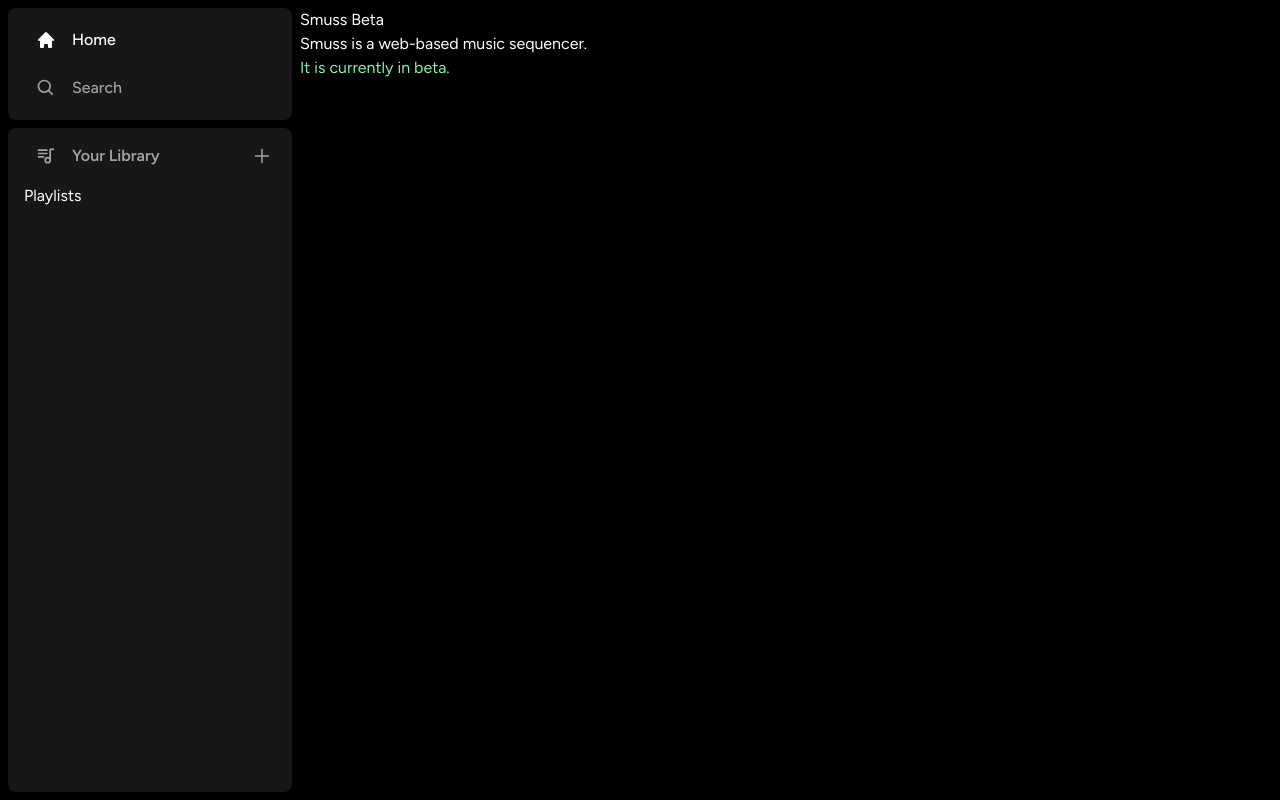
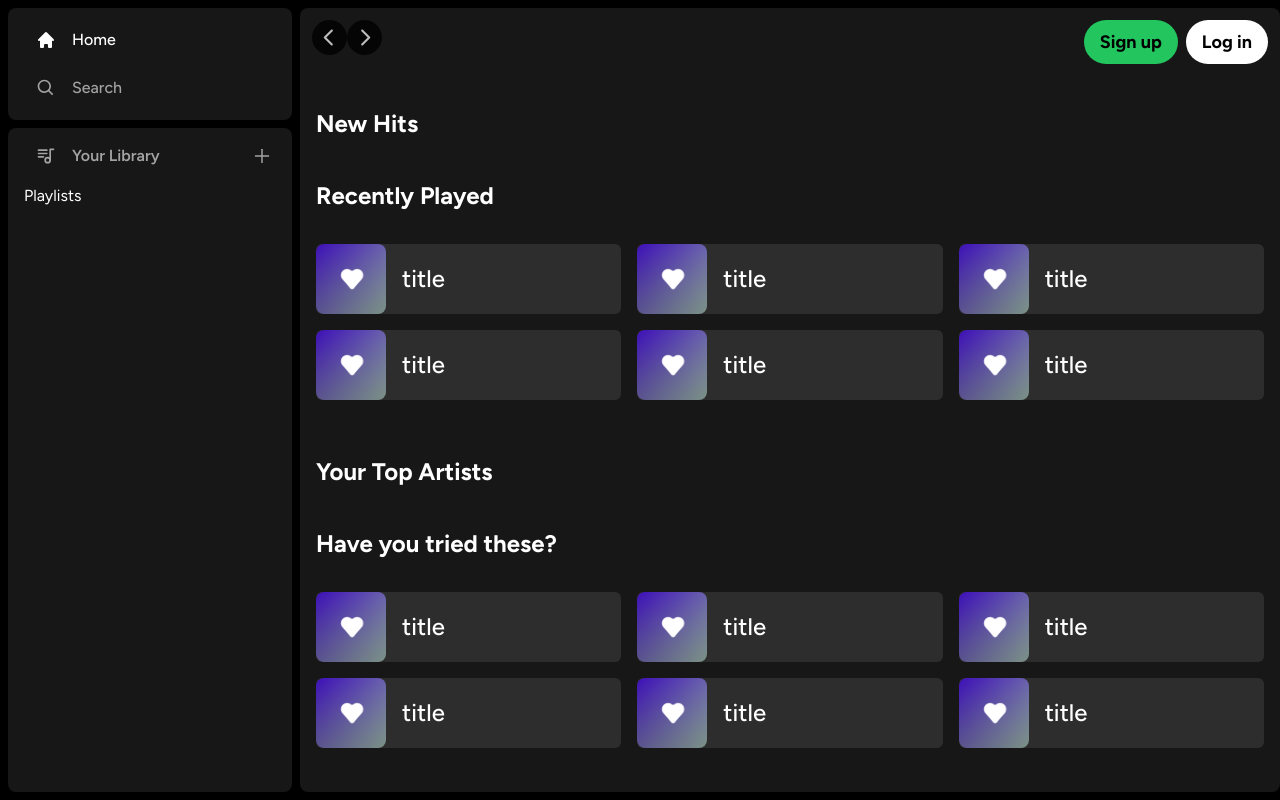
Before and after one commit to Tamashi-Dake/smuss-beta, a Next.js app: page / in a window 1280 px wide. Built offline with nearby package versions, Linux system fonts and the light colour scheme.

Commit message:
Add sample sections

```diff
--- a/app/(site)/page.tsx
+++ b/app/(site)/page.tsx
@@ -1,11 +1,37 @@
+import Header from "@/components/Header";
+import SongsWrapper from "@/components/home/SongsWrapper";
+import SectionList from "@/components/home/SectionList";
 import Image from "next/image";
 
 export default function Home() {
   return (
     <>
-      <h1>Smuss Beta</h1>
-      <p>Smuss is a web-based music sequencer.</p>
-      <p className="text-green-300">It is currently in beta.</p>
+      <div className="bg-neutral-900 rounded-lg h-full w-full overflow-hidden overflow-y-auto">
+        <Header>Header</Header>
+        <div className="mt-8 flex flex-col m-auto gap-y-10 max-w-wide-screen">
+          <SectionList>
+            <h1 className="text-2xl font-bold px-4">New Hits</h1>
+            {/* animation section */}
+          </SectionList>
+          <SectionList>
+            <h1 className="text-2xl font-bold px-4">Recently Played</h1>
+            <SongsWrapper />
+          </SectionList>
+          <SectionList>
+            <h1 className="text-2xl font-bold px-4">Your Top Artists</h1>
+            {/* <ItemList></ItemList> */}
+          </SectionList>
+          <SectionList>
+            <h1 className="text-2xl font-bold px-4">Have you tried these?</h1>
+            {/* will change to wrapper cpn later */}
+            <SongsWrapper />
+          </SectionList>
+          <SectionList>
+            <h1 className="text-2xl font-bold px-4">Discovery</h1>
+            {/* <ItemList></ItemList> */}
+          </SectionList>
+        </div>
+      </div>
     </>
   );
 }
--- a/app/globals.css
+++ b/app/globals.css
@@ -1,6 +1,12 @@
 @tailwind base;
 @tailwind components;
 @tailwind utilities;
+:root {
+  --content-max-width: 1955px;
+
+  --scrollbar-vertical-size: 16px;
+  --scrollbar-horizontal-size: 16px;
+}
 html,
 body,
 :root {
--- /dev/null
+++ b/components/Header.tsx
@@ -0,0 +1,66 @@
+"use client";
+import { useRouter } from "next/navigation";
+import React from "react";
+import { BiSearch } from "react-icons/bi";
+import { HiHome } from "react-icons/hi";
+import { RxCaretLeft, RxCaretRight } from "react-icons/rx";
+import { twMerge } from "tailwind-merge";
+import HeaderButton from "./library/HeaderButton";
+
+interface HeaderProps {
+  children: React.ReactNode;
+  className?: string;
+}
+
+const Header: React.FC<HeaderProps> = ({ children, className, ...props }) => {
+  const router = useRouter();
+
+  return (
+    <div
+      className={twMerge(`
+      sticky
+      top-0
+        h-fit
+        flex
+        justify-between
+        bg-transparent
+        p-3`)}
+      {...props}
+    >
+      {/* medium screen nav */}
+      <div className="navLeft hidden md:flex">
+        <RxCaretLeft
+          className="rounded-full bg-black flex items-center justify-center opacity-75 hover:opacity-100 transition-all text-neutral-100 cursor-pointer"
+          size={35}
+          onClick={() => router.back()}
+        />
+        <RxCaretRight
+          className="rounded-full bg-black flex items-center justify-center opacity-75 hover:opacity-100 transition-all text-neutral-100 cursor-pointer"
+          size={35}
+          onClick={() => router.forward()}
+        />
+      </div>
+      {/* small screen nav */}
+      <div className="flex md:hidden gap-x-2 items-center">
+        <HiHome
+          className="rounded-full p-2  flex items-center justify-center opacity-75 hover:opacity-100 transition-all bg-white text-neutral-900 cursor-pointer"
+          size={35}
+          onClick={() => router.push("/")}
+        />
+        <BiSearch
+          className="rounded-full p-2  flex items-center justify-center opacity-75 hover:opacity-100 transition-all bg-white text-neutral-900 cursor-pointer"
+          size={35}
+          onClick={() => router.push("/search")}
+        />
+      </div>
+
+      {/* Authentication */}
+      <div className="flex flex-row items-center justify-between gap-x-2 ">
+        <HeaderButton>Sign up</HeaderButton>
+        <HeaderButton className="bg-white text-black  ">Log in</HeaderButton>
+      </div>
+    </div>
+  );
+};
+
+export default Header;
--- /dev/null
+++ b/components/NotFound.tsx
@@ -0,0 +1,26 @@
+import Image from "next/image";
+
+const NotFound = () => {
+  return (
+    <>
+      <div className="flex flex-col items-center justify-center h-full">
+        <div className="flex flex-col items-center justify-center">
+          <Image
+            src="/assets/images/404.png"
+            alt="404"
+            width={400}
+            height={400}
+          />
+          <h1 className="text-2xl font-bold text-neutral-100">
+            Oops! Page not found
+          </h1>
+          <p className="text-neutral-200">
+            We can&apos;t seem to find the page you&apos;re looking for.
+          </p>
+        </div>
+      </div>
+    </>
+  );
+};
+
+export default NotFound;
--- /dev/null
+++ b/components/home/SectionList.tsx
@@ -0,0 +1,15 @@
+import { twMerge } from "tailwind-merge";
+
+interface SectionListProps {
+  children: React.ReactNode;
+  className?: string;
+}
+const SectionList: React.FC<SectionListProps> = ({ children, className }) => {
+  return (
+    <section className={twMerge(`flex flex-col gap-4`, className)}>
+      {children}
+    </section>
+  );
+};
+
+export default SectionList;
--- /dev/null
+++ b/components/home/SongsWrapper.tsx
@@ -0,0 +1,19 @@
+import Song from "../shared/Song";
+
+const SongsWrapper = () => {
+  return (
+    <div
+      className="
+    grid grid-cols-1 sm:grid-cols-2 md:grid-cols-3 lg:grid-cols-3 gap-4 m-4 rounded-md"
+    >
+      <Song image="/liked.png" title="title" href="/" />
+      <Song image="/liked.png" title="title" href="/" />
+      <Song image="/liked.png" title="title" href="/" />
+      <Song image="/liked.png" title="title" href="/" />
+      <Song image="/liked.png" title="title" href="/" />
+      <Song image="/liked.png" title="title" href="/" />
+    </div>
+  );
+};
+
+export default SongsWrapper;
--- /dev/null
+++ b/components/library/HeaderButton.tsx
@@ -0,0 +1,42 @@
+import { forwardRef } from "react";
+import { twMerge } from "tailwind-merge";
+
+interface HeaderButtonProps
+  extends React.ButtonHTMLAttributes<HTMLButtonElement> {}
+const HeaderButton = forwardRef<HTMLButtonElement, HeaderButtonProps>(
+  ({ className, children, type = "button", ...props }, ref) => {
+    return (
+      <button
+        ref={ref}
+        className={twMerge(
+          `
+          rounded-full
+          bg-green-500
+          py-2
+          px-4
+          flex
+          items-center
+          justify-center
+          hover:opacity-75
+          opacity-100
+          transition-all
+          text-black
+          cursor-pointer
+          font-bold
+          text-lg
+
+        `,
+          className
+        )}
+        type={type}
+        {...props}
+      >
+        {children}
+      </button>
+    );
+  }
+);
+
+HeaderButton.displayName = "HeaderButton";
+
+export default HeaderButton;
--- /dev/null
+++ b/components/shared/Song.tsx
@@ -0,0 +1,38 @@
+"use client";
+import Image from "next/image";
+import { useRouter } from "next/navigation";
+import { FaPlay } from "react-icons/fa";
+interface SongProps {
+  image: string;
+  title: string;
+  href: string;
+}
+const Song: React.FC<SongProps> = ({ image, title, href }) => {
+  const router = useRouter();
+  const handleClick = () => {
+    router.push(href);
+  };
+  return (
+    <div
+      onClick={handleClick}
+      className="relative group flex  items-center overflow-hidden gap-x-4 bg-neutral-100/10 transition-all pr-4 rounded-md cursor-pointer"
+    >
+      <div className="relative min-h-[64px] min-w-[64px]">
+        <Image
+          className=" rounded-lg "
+          src={image}
+          alt={title}
+          width={70}
+          height={70}
+        />
+      </div>
+
+      <h1 className="text-white text-2xl truncate font-medium">{title}</h1>
+      <div className="absolute transition-all opacity-0 rounded-full flex items-center justify-center bg-green-500 p-4 drop-shadow-md group-hover:opacity-100 hover:scale-110 right-5 ">
+        <FaPlay className="text-black" />
+      </div>
+    </div>
+  );
+};
+
+export default Song;
--- a/tailwind.config.ts
+++ b/tailwind.config.ts
@@ -8,6 +8,9 @@ const config: Config = {
   ],
   theme: {
     extend: {
+      maxWidth: {
+        "wide-screen": "var(--content-max-width)",
+      },
       backgroundImage: {
         "gradient-radial": "radial-gradient(var(--tw-gradient-stops))",
         "gradient-conic":
```
Also changed, not shown: components/home/ItemList.tsx (added), public/liked.png (added).
